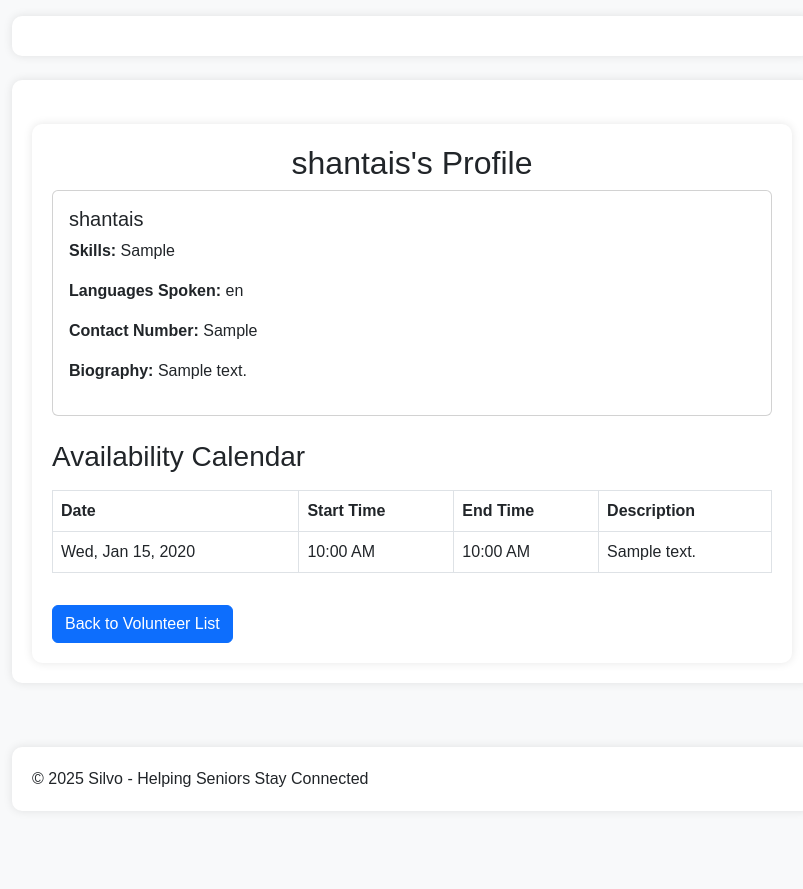
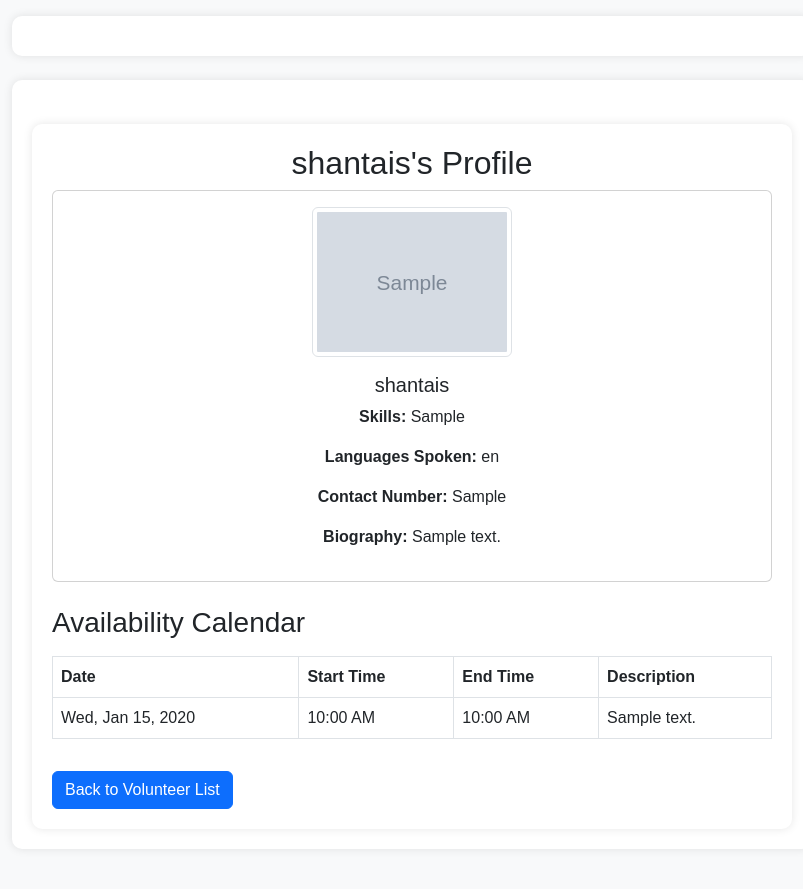
Before and after one commit to shantaisat/silvol, a Django app: page /users/volunteer/1/ in a window 1280 px wide. Shown: the part 116-1005 px from the top of the page, without its empty margins (228-1031 px from the left). Before the commit the page ends 903 px from the top, so only its background shows below. Run offline with Django 4.2, Linux system fonts and the light colour scheme; a user stored in the database is signed in; data comes from the database, SQL or seed files in the repository; tables that the repository leaves empty hold one stand-in row (values such as "Sample post"); grey boxes marked "Sample" are stand-in pictures.

Commit message:
added profile pic abd displayed on volunteers directoy

```diff
--- a/users/forms.py
+++ b/users/forms.py
@@ -35,7 +35,7 @@ class EditProfileForm(forms.ModelForm):
 
     class Meta:
         model = UserProfile
-        fields = ['user_type', 'biography', 'skills', 'availability', 'contact_info', 'languages_spoken']
+        fields = ['user_type', 'biography', 'skills', 'availability', 'contact_info', 'languages_spoken', 'profile_picture']
         widgets = {
             'biography': forms.Textarea(attrs={'rows': 4, 'placeholder': 'Write a short biography'}),
             'skills': forms.Textarea(attrs={'rows': 3, 'placeholder': 'List your skills'}),
--- a/users/templates/users/volunteer_detail.html
+++ b/users/templates/users/volunteer_detail.html
@@ -1,14 +1,21 @@
 {% extends "base.html" %}
+{% load static %}
 
 {% block content %}
 <div class="container mt-4">
     <h2 class="text-center">{{ volunteer.user.username }}'s Profile</h2>
     <div class="card">
-        <div class="card-body">
-            <h5 class="card-title">{{ volunteer.user.username }}</h5>
+        <div class="card-body text-center">
+            <!-- Display Profile Picture -->
+            {% if volunteer.profile_picture %}
+                <img src="{{ volunteer.profile_picture.url }}" alt="Profile Picture" class="img-thumbnail rounded" style="width: 200px; height: 150px; object-fit: cover;">
+            {% else %}
+                <img src="{% static 'images/default-profile.png' %}" alt="Default Profile Picture" class="img-thumbnail rounded" style="width: 200px; height: 150px; object-fit: cover;">
+            {% endif %}
+
+            <h5 class="card-title mt-3">{{ volunteer.user.username }}</h5>
             <p><strong>Skills:</strong> {{ volunteer.skills|default:"Not specified" }}</p>
             <p><strong>Languages Spoken:</strong> {{ volunteer.languages_spoken|default:"Not specified" }}</p>
-     <!--  <p><strong>Availability:</strong> {{ volunteer.availability|default:"Not available" }}</p> -->
             <p><strong>Contact Number:</strong> {{ volunteer.contact_info|default:"Not provided" }}</p>
             <p><strong>Biography:</strong> {{ volunteer.biography|default:"Not provided" }}</p>
         </div>
--- a/users/urls.py
+++ b/users/urls.py
@@ -1,4 +1,6 @@
 from django.urls import path, include
+from django.conf.urls.static import static
+from django.conf import settings
 from . import views
 from .views import (
     home,
@@ -27,4 +29,4 @@ urlpatterns = [
 
     path('volunteers/', volunteer_list, name='volunteer_list'),  # Volunteer list
     path('volunteer/<int:id>/', volunteer_detail, name='volunteer_detail'),  # Volunteer detail
-]
+] + static(settings.MEDIA_URL, document_root=settings.MEDIA_ROOT)
```
Also changed, not shown: users/templates/users/profile.html (+7 -3 lines), users/templates/users/volunteers_list.html (+9 -1 lines), media/profile_pics/jane_smith.png (added), media/profile_pics/jane_smith_G0JleNx.png (added), silvol/settings.py (line endings or trailing spaces).
